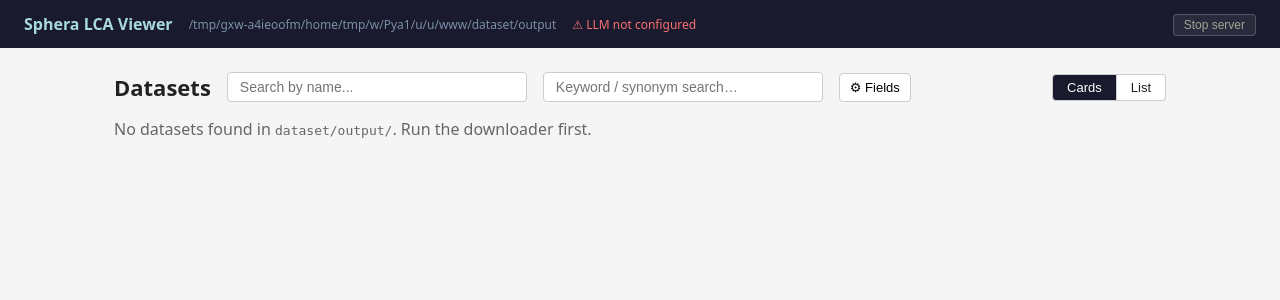
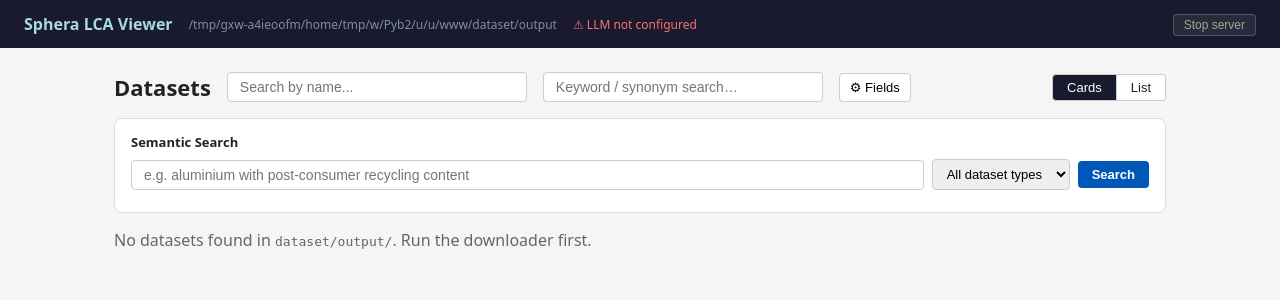
Before and after one commit to AndreasOKircher/Sphera-Data-Sets, a Flask app: page / in a window 1280 px wide. Shown: the top 300 px of the page. Run offline with Flask 3, Linux system fonts and the light colour scheme.

Commit message:
feat: add /search RAG endpoint and semantic search UI
Co-Authored-By: Claude Sonnet 4.6 <noreply@anthropic.com>

```diff
--- a/viewer/app.py
+++ b/viewer/app.py
@@ -12,6 +12,7 @@ load_dotenv()
 
 from viewer.sections import SECTIONS, DEFAULT_OPEN
 from core.llm import create_llm_client
+from core.chroma_store import query_similar
 
 # When frozen by PyInstaller:
 #   - dataset/ lives next to the .exe  (user data, not bundled)
@@ -25,6 +26,7 @@ else:
 
 OUTPUT_DIR   = _BASE / "dataset" / "output"
 ENRICHED_DIR = _BASE / "dataset" / "enriched"
+CHROMA_DIR   = _BASE / "dataset" / "chroma"
 
 app = Flask(__name__, **({"template_folder": _TEMPLATE_DIR} if _TEMPLATE_DIR else {}))
 
@@ -146,6 +148,25 @@ def query():
         return jsonify({"error": str(exc)}), 500
 
 
+@app.route("/search", methods=["POST"])
+def search():
+    body = request.get_json(silent=True) or {}
+    question = body.get("question", "").strip()
+    if not question:
+        return jsonify({"error": "question is required"}), 400
+
+    filters = body.get("filters") or None
+
+    results = query_similar(
+        question,
+        chroma_path=CHROMA_DIR,
+        n_results=20,
+        where=filters,
+    )
+    uuids = [r["uuid"] for r in results]
+    return jsonify({"uuids": uuids, "matches": results})
+
+
 @app.route("/shutdown", methods=["POST"])
 def shutdown():
     import os
--- a/viewer/templates/index.html
+++ b/viewer/templates/index.html
@@ -32,6 +32,27 @@
       style="padding:5px 14px; border:1px solid #ccc; border-left:none; border-radius:0 4px 4px 0;
              background:#fff; color:#222; cursor:pointer; font-size:13px;">List</button>
   </div>
+</div>
+
+<div style="background:#fff; border:1px solid #ddd; border-radius:8px; padding:14px 16px; margin-bottom:16px;">
+  <h6 style="font-size:13px; font-weight:bold; margin:0 0 8px 0;">Semantic Search</h6>
+  <div style="display:flex; gap:8px; align-items:center; flex-wrap:wrap;">
+    <input id="semantic-input" type="text" class="form-control"
+           style="flex:1; min-width:240px; padding:6px 12px; border:1px solid #ccc; border-radius:4px; font-size:14px;"
+           placeholder="e.g. aluminium with post-consumer recycling content">
+    <select id="filter-type"
+            style="padding:6px 10px; border:1px solid #ccc; border-radius:4px; font-size:13px;">
+      <option value="">All dataset types</option>
+      {% for ds_type in datasets | map(attribute='xls_dataset_type') | unique | sort %}
+        {% if ds_type %}<option value="{{ ds_type }}">{{ ds_type }}</option>{% endif %}
+      {% endfor %}
+    </select>
+    <button onclick="doSemanticSearch()"
+            style="padding:6px 14px; border:none; border-radius:4px; background:#0057b8; color:#fff; cursor:pointer; font-size:13px; font-weight:bold;">
+      Search
+    </button>
+  </div>
+  <div id="semantic-results" style="margin-top:8px; font-size:13px; color:#666;"></div>
 </div>
 
 {% if not datasets %}
@@ -180,6 +201,37 @@
   #view-list th:hover { background: #e8eeff; }
 </style>
 <script>
+async function doSemanticSearch() {
+  const question = document.getElementById("semantic-input").value.trim();
+  if (!question) return;
+  const dsType = document.getElementById("filter-type").value;
+  const body = { question };
+  if (dsType) body.filters = { xls_dataset_type: dsType };
+
+  document.getElementById("semantic-results").textContent = "Searching…";
+  const resp = await fetch("/search", {
+    method: "POST",
+    headers: { "Content-Type": "application/json" },
+    body: JSON.stringify(body),
+  });
+  const data = await resp.json();
+  if (data.error) {
+    document.getElementById("semantic-results").textContent = "Error: " + data.error;
+    return;
+  }
+  const uuids = new Set(data.uuids);
+  // Highlight matching rows and cards
+  document.querySelectorAll("#view-list tbody tr").forEach(row => {
+    row.style.background = uuids.has(row.dataset.uuid) ? "#fffde7" : "";
+  });
+  document.querySelectorAll("#view-cards > a").forEach(card => {
+    const uuid = card.dataset.uuid;
+    card.querySelector("div").style.borderColor = uuids.has(uuid) ? "#f59e0b" : "#ddd";
+  });
+  document.getElementById("semantic-results").textContent =
+    `${data.uuids.length} matching datasets highlighted.`;
+}
+
 let currentView = 'cards';
 let sortCol = -1;
 let sortAsc = true;
```
Also changed, not shown: tests/test_search_endpoint.py (added, +40 -0 lines).
